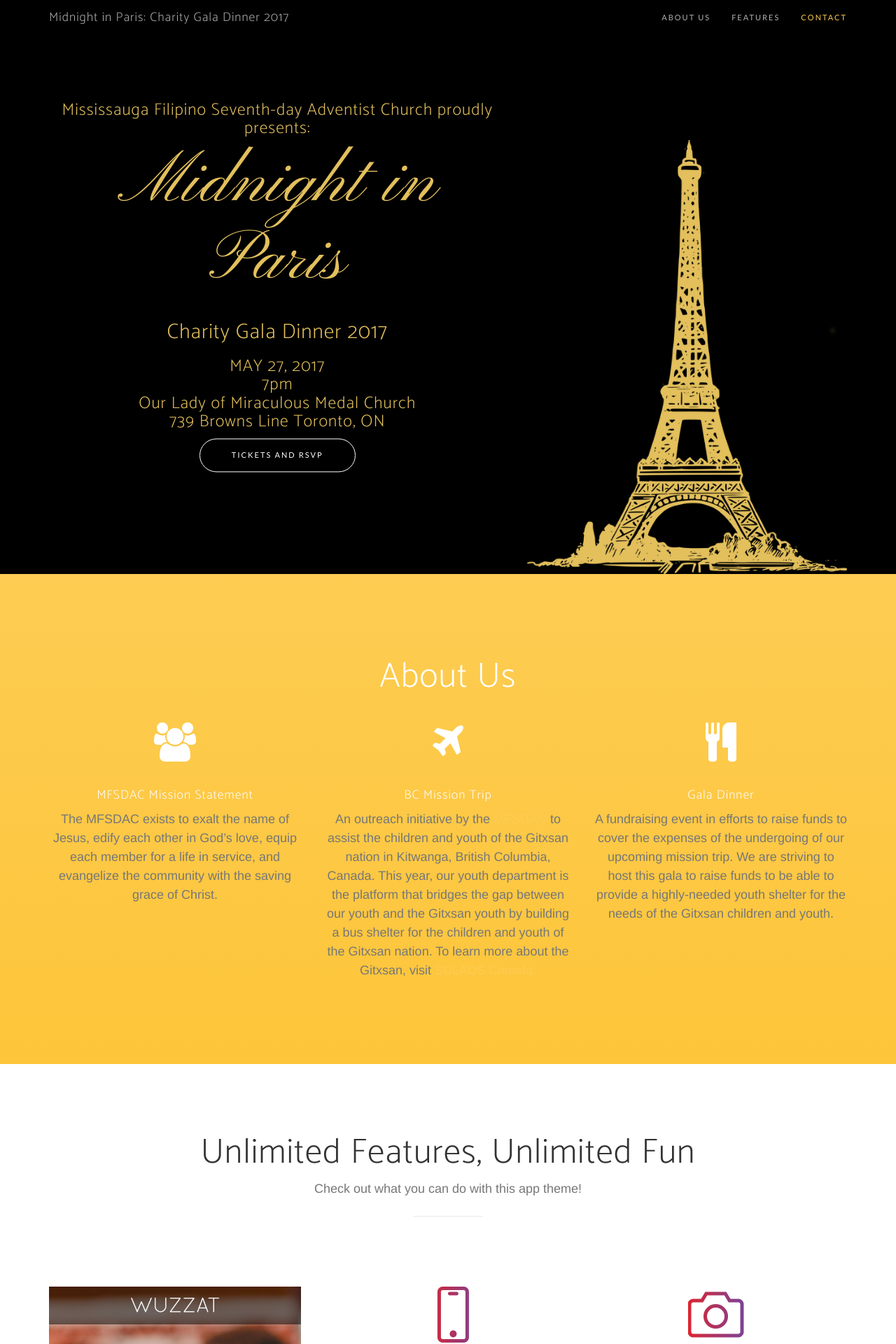
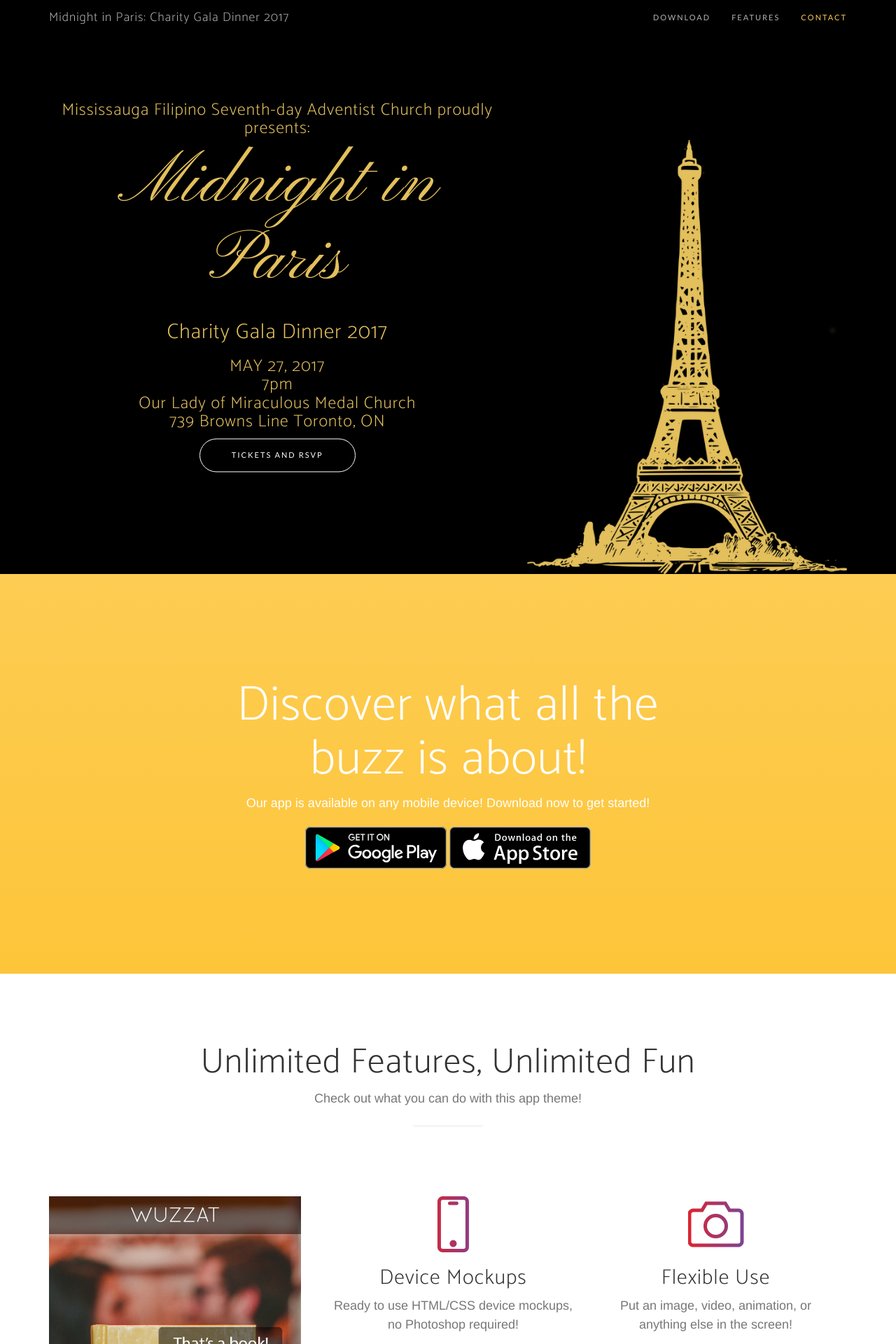
Before and after one commit to Developers-Foundation/mfsdac-gala, a PHP site: page / in a window 1280 px wide. Shown: the top 1920 px of the page at 70% size. Run offline with PHP 8.4, Linux system fonts and the light colour scheme; style sheets or scripts are compiled from the project's sources; some libraries are stand-ins or nearby versions; some web fonts are replaced.

Commit message:
Increase contact form field height. Linked to Facebook event. Removed 'About Us' section.

```diff
--- a/css/custom.css
+++ b/css/custom.css
@@ -3,8 +3,11 @@
  * Copyright 2013-2017 Start Bootstrap
  * Licensed under MIT (https://github.com/BlackrockDigital/startbootstrap/blob/gh-pages/LICENSE)
  */
-#email-message {
-  height: 132px;
+#contact input {
+  height: 50px;
+}
+#contact textarea {
+  height: 180px;
 }
 #eiffel-tower {
   margin-top: 25vh;
--- a/index.html
+++ b/index.html
@@ -53,7 +53,7 @@
             <div class="collapse navbar-collapse" id="bs-example-navbar-collapse-1">
                 <ul class="nav navbar-nav navbar-right">
                     <li>
-                        <a class="page-scroll" href="#about">About Us</a>
+                        <a class="page-scroll" href="#download">Download</a>
                     </li>
                     <li>
                         <a class="page-scroll" href="#features">Features</a>
@@ -100,34 +100,16 @@
         </div>
     </header>
 
-    <section id="about" class="bg-primary">
+    <section id="download" class="download bg-primary text-center">
        <div class="container">
            <div class="row">
-                <div class="col-lg-12 text-center">
-                    <h2 class="section-heading">About Us</h2>
+               <div class="col-md-8 col-md-offset-2">
+                   <h2 class="section-heading">Discover what all the buzz is about!</h2>
+                   <p>Our app is available on any mobile device! Download now to get started!</p>
+                   <div class="badges">
+                       <a class="badge-link" href="#"><img src="img/google-play-badge.svg" alt=""></a>
+                       <a class="badge-link" href="#"><img src="img/app-store-badge.svg" alt=""></a>
                    </div>
-            </div>
-            <div class="row text-center">
-                <div class="col-md-4">
-                    <span class="fa-stack fa-4x">
-                        <i class="fa fa-users" aria-hidden="true"></i>
-                    </span>
-                    <h4 class="service-heading">MFSDAC Mission Statement</h4>
-                    <p class="text-muted">The MFSDAC exists to exalt the name of Jesus, edify each other in God’s love, equip each member for a life in service, and evangelize the community with the saving grace of Christ.</p>
-                </div>
-                <div class="col-md-4">
-                    <span class="fa-stack fa-4x">
-                        <i class="fa fa-plane" aria-hidden="true"></i>
-                    </span>
-                    <h4 class="service-heading">BC Mission Trip</h4>
-                    <p class="text-muted">An outreach initiative by the <a href="http://www.mississaugasda.com/">MFSDAC</a> to assist the children and youth of the Gitxsan nation in Kitwanga, British Columbia, Canada. This year, our youth department is the platform that bridges the gap between our youth and the Gitxsan youth by building a bus shelter for the children and youth of the Gitxsan nation. To learn more about the Gitxsan, visit <a href="http://www.suladscanada.com/">SULADS Canada.</a></p>
-                </div>
-                <div class="col-md-4">
-                    <span class="fa-stack fa-4x">
-                        <i class="fa fa-cutlery" aria-hidden="true"></i>
-                    </span>
-                    <h4 class="service-heading">Gala Dinner</h4>
-                    <p class="text-muted">A fundraising event in efforts to raise funds to cover the expenses of the undergoing of our upcoming mission trip. We are striving to host this gala to raise funds to be able to provide a highly-needed youth shelter for the needs of the Gitxsan children and youth.</p>
                </div>
            </div>
        </div>
@@ -236,7 +218,7 @@
                             </div>
                             <div class="col-md-6">
                                 <div class="form-group">
-                                    <textarea id="email-message" class="form-control" placeholder="Your Message *" id="message" required="" data-validation-required-message="Please enter a message."></textarea>
+                                    <textarea class="form-control" placeholder="Your Message *" id="message" required="" data-validation-required-message="Please enter a message."></textarea>
                                     <p class="help-block text-danger"></p>
                                 </div>
                             </div>
@@ -256,7 +238,7 @@
                             <a href="#"><i class="fa fa-twitter"></i></a>
                         </li>
                         <li class="social-facebook">
-                            <a href="#"><i class="fa fa-facebook"></i></a>
+                            <a href="https://www.facebook.com/events/190321674795394/"><i class="fa fa-facebook"></i></a>
                         </li>
                         <li class="social-google-plus">
                             <a href="#"><i class="fa fa-google-plus"></i></a>
--- a/less/custom.less
+++ b/less/custom.less
@@ -1,7 +1,13 @@
 @import "variables.less";
 
-#email-message {
-    height: 132px;
+#contact {
+    input {
+        height: 50px;
+    }
+
+    textarea {
+        height: 180px;
+    }
 }
 
 #eiffel-tower {
```
Lines whose indentation alone changed are shown as unchanged.
